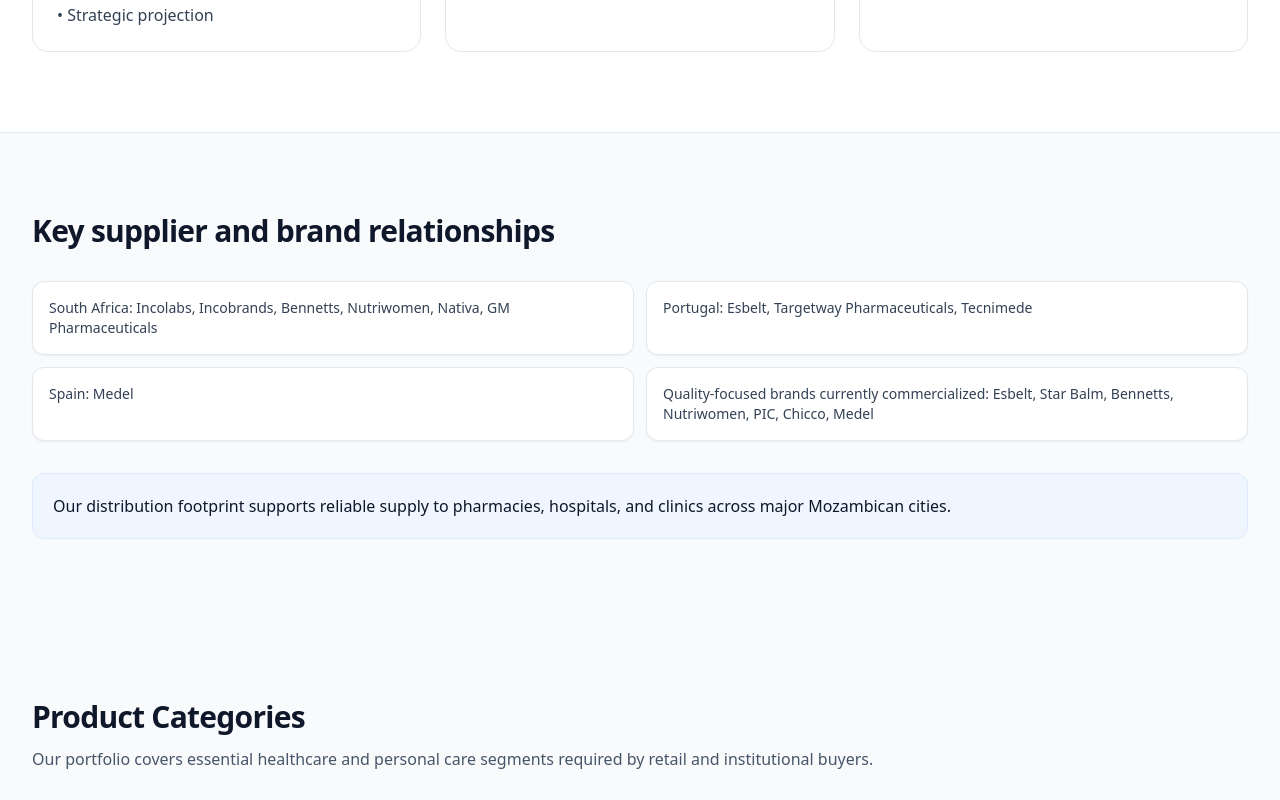
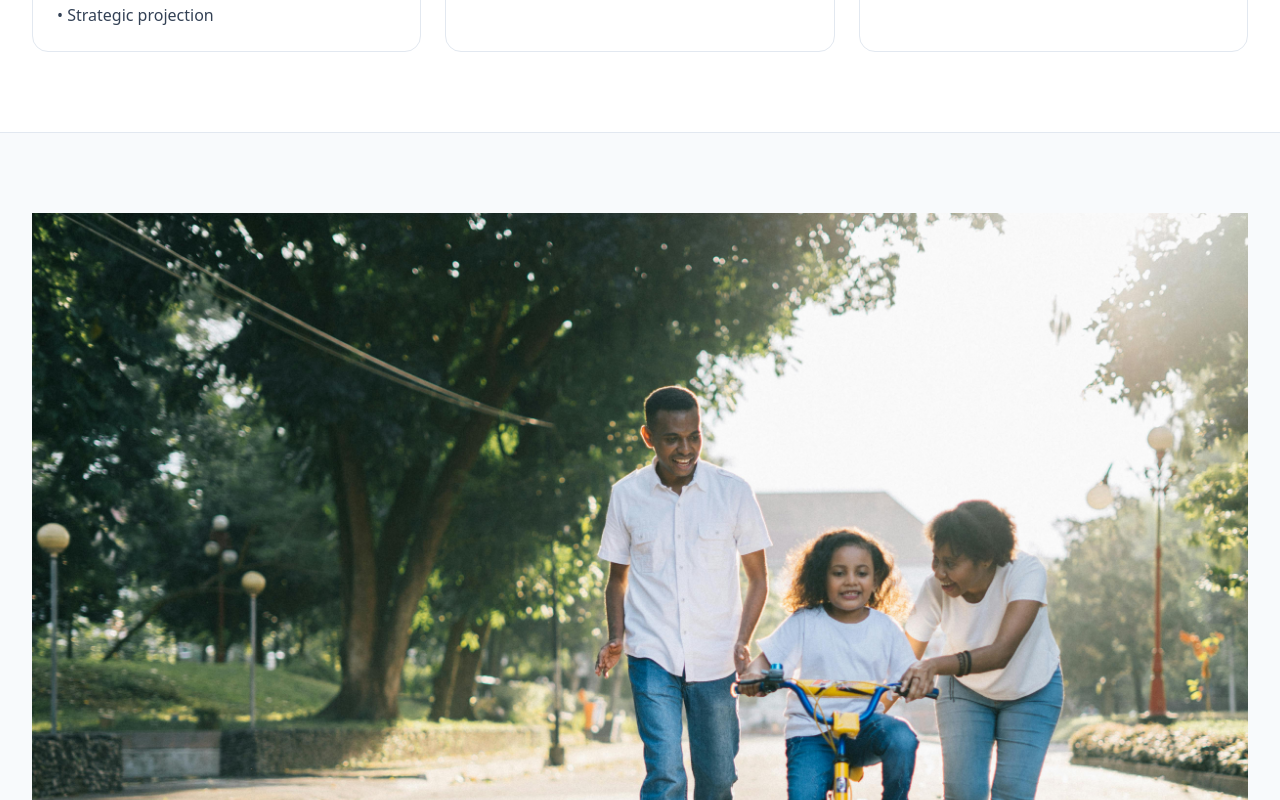
Before and after one commit to StephenCruzWright/ems-pharma, a Next.js app: page / in a window 1280 px wide. Shown: the part 1640-2440 px from the top of the page. Built offline with nearby package versions, Linux system fonts and the light colour scheme.

Commit message:
minor fixes and image added

```diff
--- a/app/page.tsx
+++ b/app/page.tsx
@@ -391,13 +391,17 @@
         </div>
       </section>
 
+      <section id="cover" className="section-shell py-20">
+        <Image src="/stock/family-bicycle.webp" alt="Family on a bicycle" width={2000} height={2000} className="h-full w-full object-cover" priority />
+      </section>
+
       <section id="partners" className="section-shell py-20">
         <h2 className="text-3xl font-bold tracking-tight">{content.partnersTitle}</h2>
         <div className="mt-8 grid gap-3 md:grid-cols-2">{content.partners.map((brand) => <article key={brand} className="rounded-xl border border-slate-200 bg-white p-4 text-sm text-slate-700 shadow-sm">{brand}</article>)}</div>
         <p className="mt-8 rounded-xl border border-brand-100 bg-brand-50 p-5 text-brand-900">{content.warehouse}</p>
       </section>
 
-      <section id="therapeutic-areas" className="section-shell py-20">
+      <section id="categories" className="section-shell py-20">
         <div className="mb-10 flex flex-col gap-4 sm:flex-row sm:items-end sm:justify-between">
           <div>
             <h2 className="text-3xl font-bold tracking-tight">{content.therapeuticTitle}</h2>
@@ -430,7 +434,7 @@
         </div>
       </section>
 
-      <section className="border-y border-slate-200 bg-white py-20">
+      <section id="faq" className="border-y border-slate-200 bg-white py-20">
         <div className="section-shell grid gap-8 lg:grid-cols-[1fr_1.1fr]">
           <div>
             <h2 className="text-3xl font-bold tracking-tight">{content.faqTitle}</h2>
```
Also changed, not shown: public/stock/family-bicycle.webp (added).
